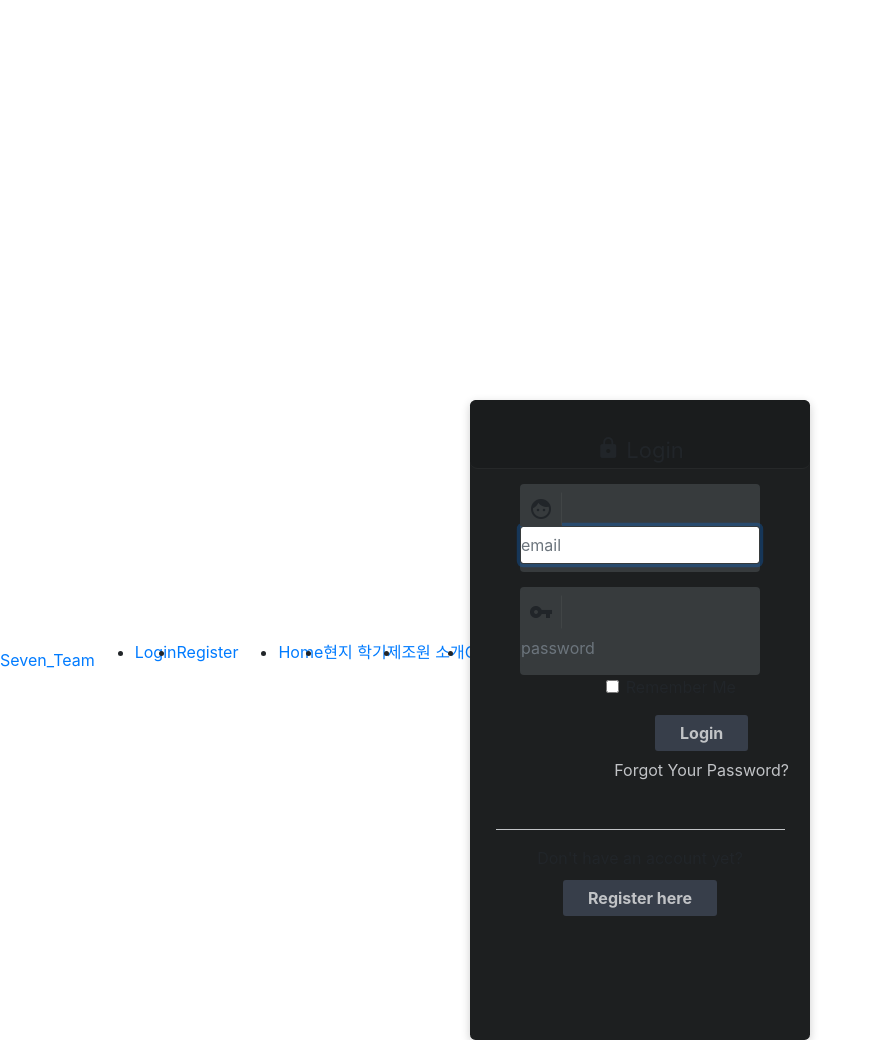
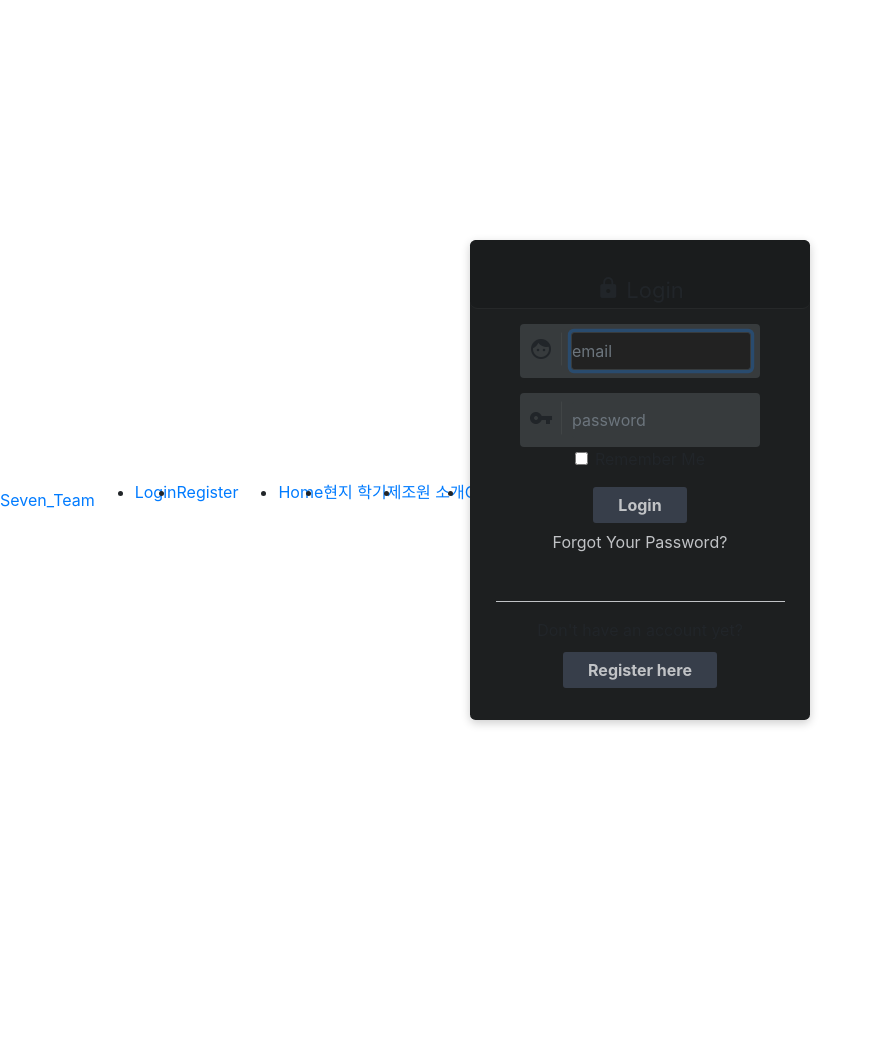
Before and after one commit to gga04002/7team2019Laravel, a Laravel app: page /login in a window 1280 px wide. Shown: the whole page, without its empty margins (0-875 px from the left). After the commit the page ends 726 px from the top, so only its background shows below. Run offline with Laravel 8, Linux system fonts and the light colour scheme.

Commit message:
complete login, register

```diff
--- a/public/css/main.css
+++ b/public/css/main.css
@@ -9,10 +9,10 @@ body {
 #container-login {
     background-color: #1D1F20;
     position: relative;
-    top: 50%;
+    top: 30%;
     margin: auto;
     width: 340px;
-    height: 80%;
+    height: 60%;
     border-radius: 0.35em;
     box-shadow: 0 3px 10px 0 rgba(0, 0, 0, 0.2);
     text-align: center;
@@ -68,8 +68,9 @@ input[type=checkbox] {
 }
 
 input[type=text] {
+    width: 180px;
     color: #949494;
-    margin: 0;
+    margin: auto;
     background-color: #373b3d;
     border: 1px solid #373b3d;
     padding: 6px 0px;
@@ -78,11 +79,13 @@ input[type=text] {
 
 input[type=text]:focus {
     border: 1px solid #373b3d;
+    background-color: #222222;
 }
 
 input[type=password] {
+    width: 180px;
     color: #949494;
-    margin: 0;
+    margin: auto;
     background-color: #373b3d;
     border: 1px solid #373b3d;
     padding: 6px 0px;
@@ -91,11 +94,13 @@ input[type=password] {
 
 input[type=password]:focus {
     border: 1px solid #373b3d;
+    background-color: #222222;
 }
 
 input[type=email] {
+    width: 180px;
     color: #949494;
-    margin: 0;
+    margin: auto;
     background-color: #373b3d;
     border: 1px solid #373b3d;
     padding: 6px 0px;
@@ -104,6 +109,7 @@ input[type=email] {
 
 input[type=email]:focus {
     border: 1px solid #373b3d;
+    background-color: #222222;
 }
 
 .forgot-password {
@@ -153,7 +159,7 @@ input[type=email]:focus {
 }
 
 .remember-me {
-    margin: 10px 0;
+    margin: auto;
 }
 
 input[type=submit] {
--- a/resources/views/auth/login.blade.php
+++ b/resources/views/auth/login.blade.php
@@ -38,8 +38,10 @@
             @enderror
         </div>
 
+        <div class="clearfix"></div>
+
         <div class="form-group row">
-            <div class="col-md-6 offset-md-4">
+            <div class="col-md-6 offset-md-3">
                 <div class="form-check">
                     <input class="form-check-input" type="checkbox" name="remember" id="remember" {{ old('remember') ? 'checked' : '' }}>
 
@@ -51,7 +53,7 @@
         </div>
 
         <div class="form-group row mb-0">
-            <div class="col-md-8 offset-md-4">
+            <div class="col-md-8 offset-md-2">
                 <div class="submit_button">
                     <button type="submit" class="btn btn-primary">
                         {{ __('Login') }}
```
